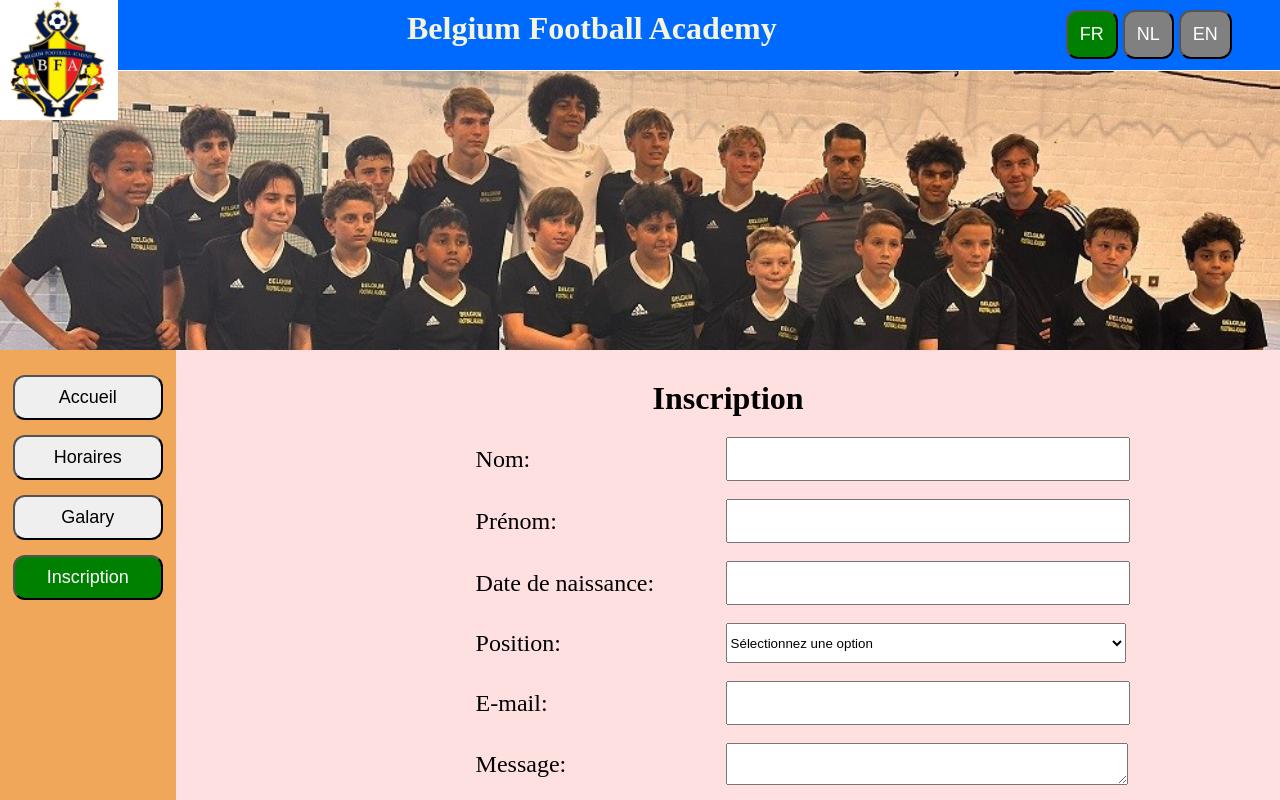
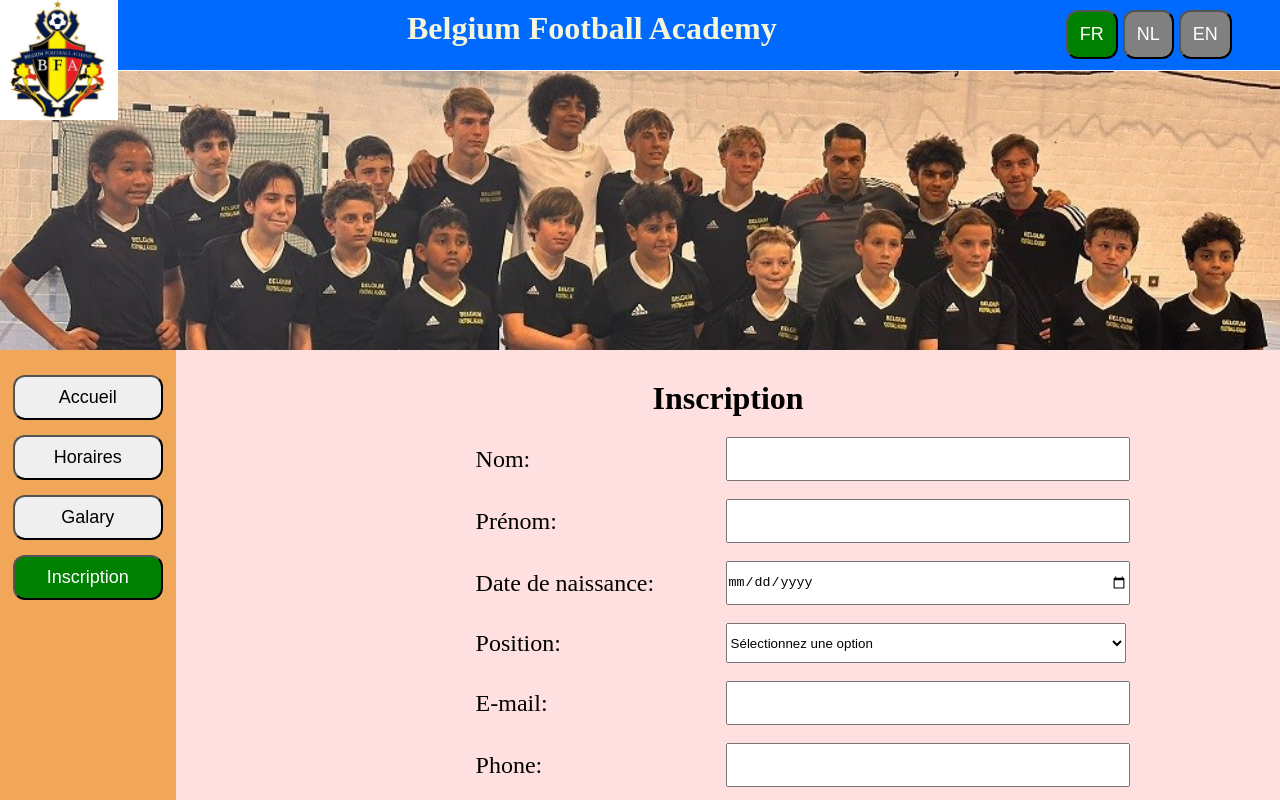
Before and after one commit to bibhasingh/BFA_React, a React (Create React App) app: page / in a window 1280 px wide. Both pictures are taken after a click on the button "Inscription". Shown: the top 800 px of the page. Built offline with nearby package versions, Linux system fonts and the light colour scheme.

Commit message:
adding content

```diff
--- a/src/Registration.js
+++ b/src/Registration.js
@@ -51,6 +51,7 @@ function Registration({ lang }) {
     dob:"",
     position:"",
     email: "",
+    phone: "",
     message: ""
   });
 
@@ -76,6 +77,7 @@ function Registration({ lang }) {
         dob: formData.dob,
         position: formData.position,
         email: formData.email,
+        phone: formData.phone,
         message: formData.message
       },
       "i6ieZgSizH-DsUDx9" // Replace with your EmailJS user/public key
@@ -83,7 +85,7 @@ function Registration({ lang }) {
     .then(
       (response) => {
         console.log("Email sent successfully!", response.status, response.text);
-        alert(`Thank you, ${formData.firstName}! Your message has been sent.`);
+       // alert(`Thank you, ${formData.firstName}! Your message has been sent.`);
       },
       (error) => {
         console.error("Failed to send email.", error);
@@ -127,7 +129,7 @@ function Registration({ lang }) {
         <label className="field">
           <p>{dob[lang]}:</p>
           <input
-            type="text"
+            type="date"
             name="dob"
             value={formData.dob}
             onChange={handleChange}
@@ -162,6 +164,17 @@ function Registration({ lang }) {
         </label>
         <br />
         <label className="field">
+          <p>Phone:</p>
+          <input
+            type="tel"
+            name="phone"
+            value={formData.phone}
+            onChange={handleChange}
+            required
+          />
+        </label>
+        <br />
+        <label className="field">
          <p>Message:</p>
           <textarea
             name="message"
@@ -176,7 +189,7 @@ function Registration({ lang }) {
   }
 
   function registrationComplete(){
-    return <h2 className="completeRegistration">Registration successfully</h2>
+    return <h2 className="completeRegistration">Thank you for your request.Will contact you soon.</h2>
   }
   return (
     <div>
```
